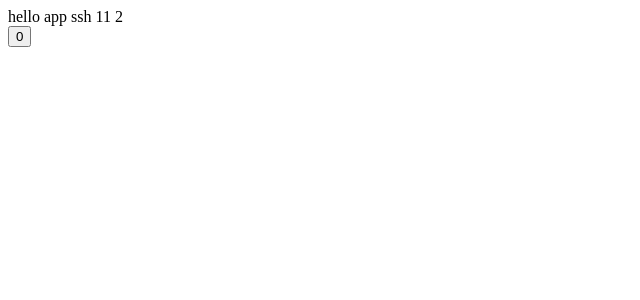
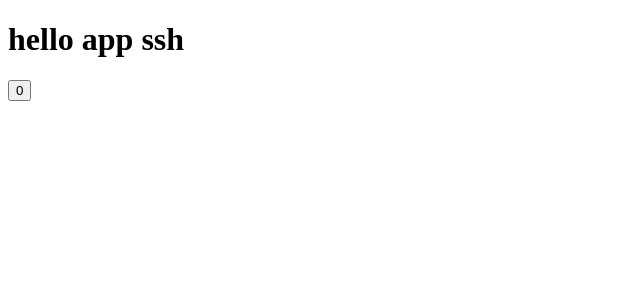
Before and after one commit to Ankera/test-deploy, a React (Vite) app: page / in a window 1280 px wide. Shown: the top 300 px of the page, without its empty margins (0-640 px from the left). Built offline with nearby package versions, Linux system fonts and the light colour scheme.

Commit message:
feat: 部署项目02

```diff
--- a/src/App.jsx
+++ b/src/App.jsx
@@ -4,7 +4,9 @@ function App() {
 
   return (
     <div className="App">
-      hello app ssh 11 2
+      <h1>
+        hello app ssh
+      </h1>
       <div>
         <button onClick={() => {setCount(count+1);}}>{count}</button>
       </div>
```
